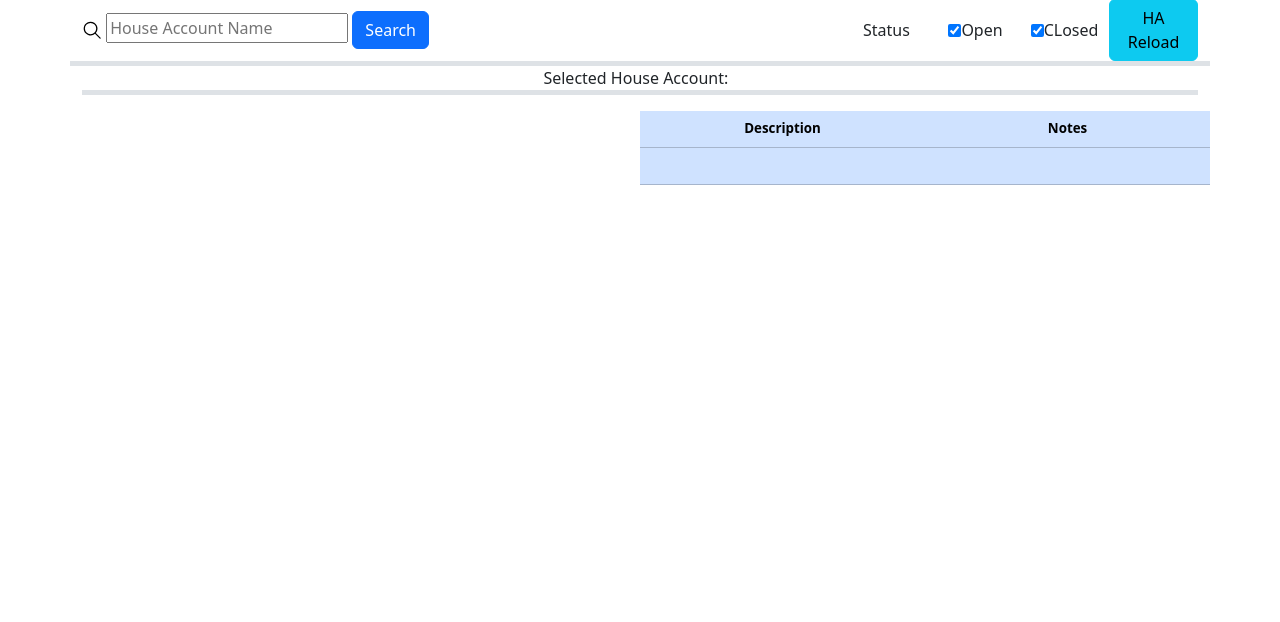
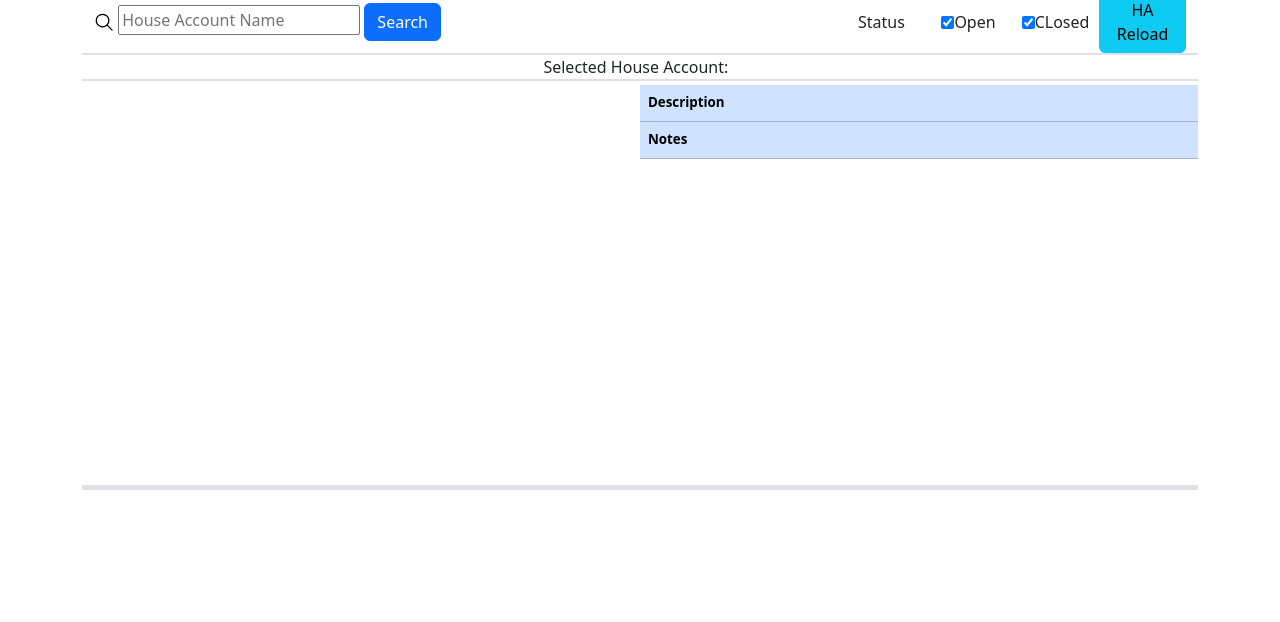
Before and after one commit to chanagan/ih-cb-ha-app, an Electron app: page index.html in a window 1280 px wide. Shown: the part 178-800 px from the top of the page. Drawn offline with nearby package versions, Linux system fonts and the light colour scheme.

Commit message:
change remarks header

```diff
--- a/index.html
+++ b/index.html
@@ -18,7 +18,7 @@
 <body>
 
     <!-- logos and titles -->
-    <div class="container mb-3">
+    <div class="container mb-2">
         <section class="row">
             <section class="col  border-bottom border-5 d-flex justify-content-center align-items-center">
                 <img src="images/IH-logo.png" alt="IH Logo" width="300" height="100" />
@@ -51,11 +51,11 @@
         </div>
     </nav>
 
-
     <!-- section for house accounts -->
-    <div class="container-fluid" id="haList">
-        <div class="container mb-3">
-            <section class="row border-bottom border-5 d-flex  align-items-center">
+    <div class="container" id="haList">
+        <div class="container mb-1">
+            <section class="row border-bottom border-2 d-flex  align-items-center">
+                <!-- search column -->
                 <section class="col">
                     <img src="images/search.svg" alt="Search Icon" width="20" height="20" />
                     <input type="text" id="txtHaNmSrch" placeholder="House Account Name" style="padding-right: 5px;" />
@@ -81,12 +81,12 @@
                     </section>
                 </section>
             </section>
-            <section class="col border-bottom border-5 d-flex justify-content-center align-items-center">
+            <section class="row border-bottom border-2 d-flex justify-content-center align-items-center">
                 Selected House Account: &nbsp;
                 <span id="dispHaSelName" style="font-weight: bold;" class="gstDisp"></span>
             </section>
         </div>
-        <div class="container mb-3 scrollable">
+        <div class="container mb-1 ">
             <section class="row">
                 <section class="col  border-bottom border-5 d-flex  align-items-top">
                     <div id="haListDiv" class="list scrollable gstDisp "></div>
@@ -95,26 +95,14 @@
 
                     <section class="row">
                         <table class="table table-primary" style="font-size: smaller;">
-                            <!-- <tr>
-                                <th style="text-align: center;">Count</th>
-                                <th style="text-align: center;">Total Charges</th>
-                                <th style="text-align: center;">Total Credits</th>
-                                <th style="text-align: center;">Quantity</th>
-                            </tr>
                             <tr>
-                                <td id="haDtlDivCount" style="text-align: center;"></td>
-                                <td id="haDtlDivCharges" style="text-align: center;"></td>
-                                <td id="haDtlDivCredits" style="text-align: center;"></td>
-                                <td id="haDtlDivQty" style="text-align: center;"></td>
-                            </tr> -->
-                            <tr>
-                                <th width="50%" style="text-align: center;">Description</th>
-                                <th  width="50%" style="text-align: center;">Notes</th>
-                            </tr>
-                            <tr>
+                                <th width="25%" style="text-align: left;">Description</th>
                                 <td>
                                     <span id="haDtlDivDesc" class="gstDisp">&nbsp;</span>
                                 </td>
+                            </tr>
+                            <tr>
+                                <th style="text-align: left;">Notes</th>
                                 <td >
                                     <span id="haDtlDivNotes" class="gstDisp">&nbsp;</span>
                                 </td>
```
